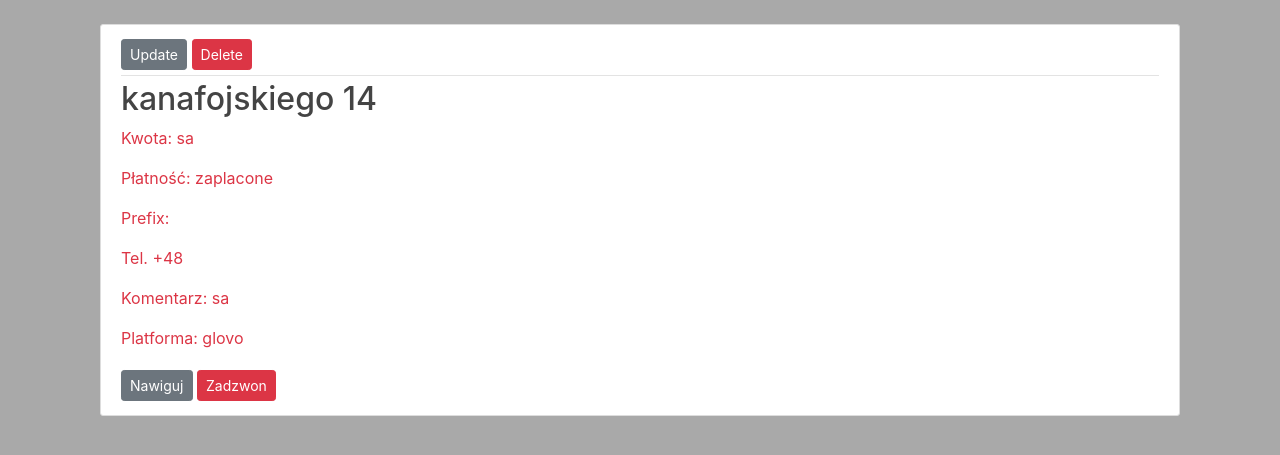
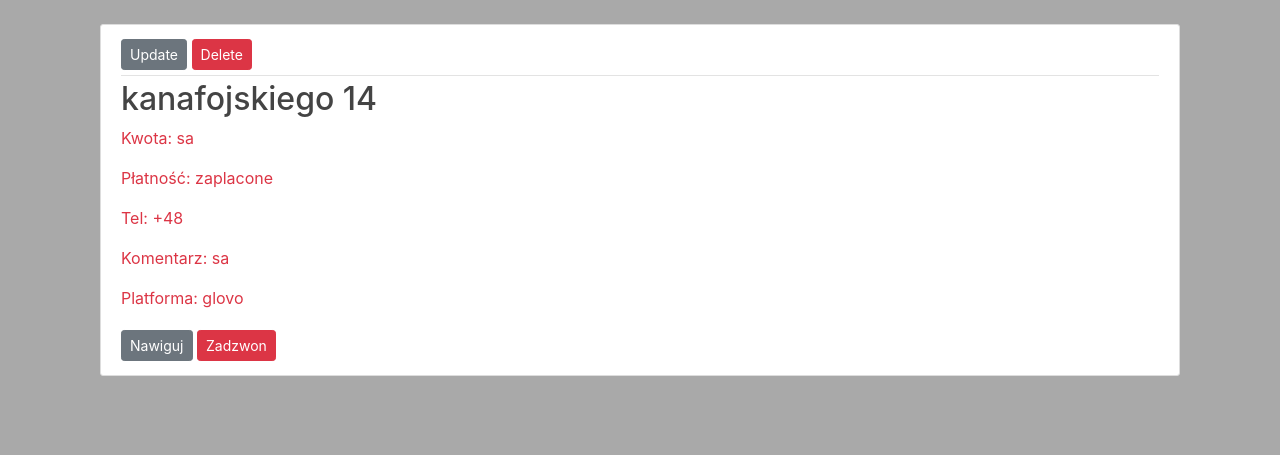
Before and after one commit to fashionkilla5000/PracaDyplomowa, a Django app: page /post/14/ in a window 1280 px wide. Shown: the part 56-511 px from the top of the page. Run offline with Django 4.2, Linux system fonts and the light colour scheme; a user stored in the database is signed in; data comes from the database, SQL or seed files in the repository; both versions use the stored data as it was after the commit; some libraries are stand-ins or nearby versions.

Commit message:
Latest changes

```diff
--- a/posts/models.py
+++ b/posts/models.py
@@ -19,7 +19,7 @@ class Post(models.Model):
     payment = models.CharField(max_length=10, choices=choose_payment, default='zaplacone')
 
     amount = models.CharField(max_length=5, null = False)
-    phone = models.CharField(max_length=13, null = False,default="+48")
+    phone = models.CharField(max_length=13, null = False)
     comment = models.CharField(max_length=200, null=True, blank=True)
 
     choose_platform = (
--- a/posts/templates/posts/post_detail.html
+++ b/posts/templates/posts/post_detail.html
@@ -12,12 +12,11 @@
       <h2 class="article-title">{{ object.adres }}</h2>
       <p class="article-content">Kwota: {{ object.amount }}</p>
       <p class="article-content">Płatność: {{ object.payment }}</p>
-      <p class="article-content">Prefix: {{ object.phone_prefix }}</p>
-      <p class="article-content">Tel. {{ object.phone }}</p>
+      <p class="article-content">Tel: {{ object.phone }}</p>
       <p class="article-content">Komentarz: {{ object.comment }}</p>
       <p class="article-content">Platforma: {{ object.platform }}</p>
       <a class="btn btn-secondary btn-sm mt-1 mb-1" href="https://www.google.com/maps/place/{{ object.adres }},+Olsztyn">Nawiguj</a>
-      <a class="btn btn-danger btn-sm mt-1 mb-1" href="tel:+48{{object.phone}}">Zadzwon</a>
+      <a class="btn btn-danger btn-sm mt-1 mb-1" href="tel:{{object.phone}}">Zadzwon</a>
     </div>
 
   </article>
```
Also changed, not shown: db.sqlite3.
